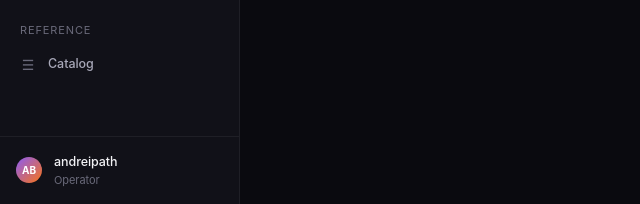
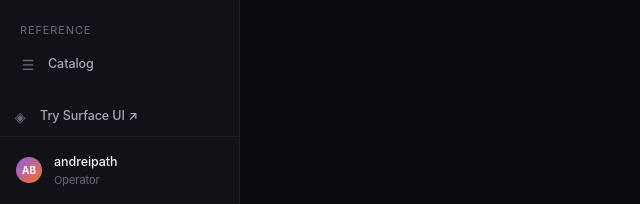
Before and after one commit to andreipath26/WHAXON, a Python web app: template src/whaxon/interfaces/web/templates/base.html in a window 1280 px wide. Shown: the part 596-800 px from the top of the page, without its empty margins (0-640 px from the left). Run offline with Jinja, Linux system fonts and the light colour scheme; the template is opened without the code that fills it, so the values that code supplies are empty.

Commit message:
Add navigation link to alternate Surface UI

```diff
--- a/src/whaxon/interfaces/web/templates/base.html
+++ b/src/whaxon/interfaces/web/templates/base.html
@@ -43,6 +43,8 @@
       <a class="sb-item" data-page="intel" style="display:none;" data-tip="Threat Intel" data-tip-right><span class="sb-icon">◈</span><span class="label-text">Threat Intel</span></a>
       <a class="sb-item" data-page="compliance" style="display:none;" data-tip="Compliance" data-tip-right><span class="sb-icon">◆</span><span class="label-text">Compliance</span></a>
     </nav>
+
+    <a class="sb-item" href="/ui/new" style="margin-top:8px;border:1px solid var(--line);" title="Open the alternate Surface interface"><span class="sb-icon">◈</span><span class="label-text">Try Surface UI ↗</span></a>
 
     <div class="sb-foot">
       <a class="sb-item" data-page="settings" style="display:none;" data-tip="Settings" data-tip-right><span class="sb-icon">⚙</span><span class="label-text">Settings</span></a>
```
